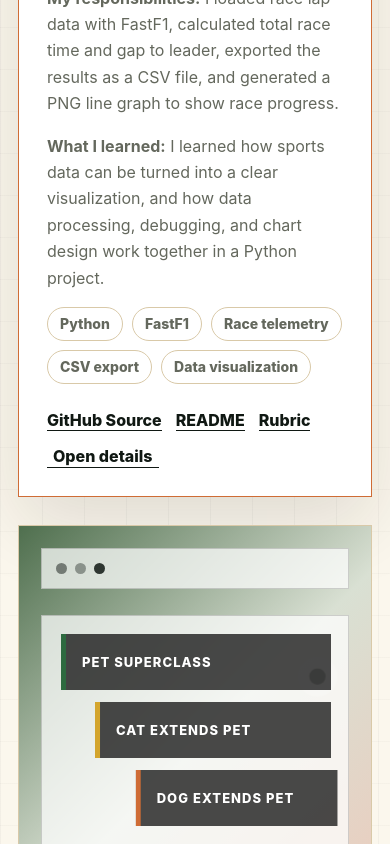
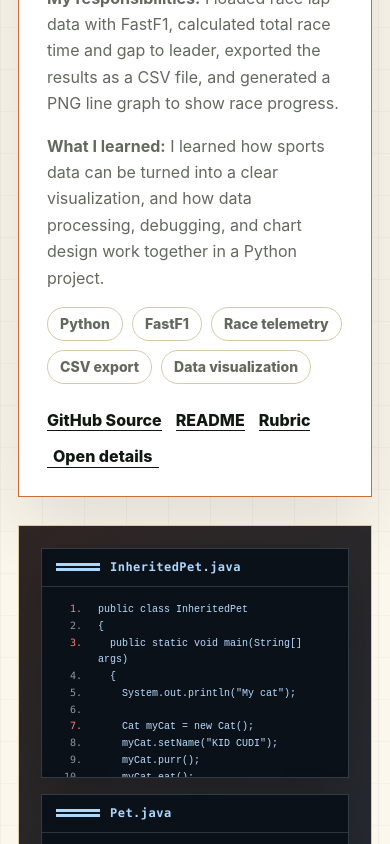
Before and after one commit to ShauryaMishra-Lab/CSA-Portofolio, a React (Vite) app: page / in a window 390 px wide. Shown: the part 8499-9343 px from the top of the page. Built offline with nearby package versions, Linux system fonts and the light colour scheme.

Commit message:
Add Java inheritance code visuals

```diff
--- a/src/App.jsx
+++ b/src/App.jsx
@@ -245,6 +245,82 @@ const f1CodeShots = [
       'print(f"Saved chart to {png_file}")',
       "",
       "print(\"Done! check the 'Max Verstappen' folder.\")"
+    ]
+  }
+];
+
+const javaCodeShots = [
+  {
+    label: "InheritedPet.java",
+    start: 1,
+    lines: [
+      "public class InheritedPet",
+      "{",
+      "  public static void main(String[] args)",
+      "  {",
+      '    System.out.println("My cat");',
+      "",
+      "    Cat myCat = new Cat();",
+      '    myCat.setName("KID CUDI");',
+      "    myCat.purr();",
+      "    myCat.eat();",
+      "    myCat.play();",
+      "    myCat.sleep();",
+      "",
+      '    System.out.println("My dog");',
+      "",
+      "    Dog myDog = new Dog();",
+      '    myDog.setName("DRAKE");',
+      "    myDog.walk();",
+      "    myDog.eat();",
+      "    myDog.play();",
+      "    myDog.sleep();",
+      "  }",
+      "}"
+    ]
+  },
+  {
+    label: "Pet.java",
+    start: 1,
+    lines: [
+      "public class Pet",
+      "{",
+      "  private String name;",
+      "  private int energy;",
+      "  private int happy;",
+      "",
+      "  public void setName(String name)",
+      "  {",
+      "    this.name = name;",
+      '    System.out.println("My name is " + name);',
+      "  }",
+      "",
+      "  public String getName()",
+      "  {",
+      "    return name;",
+      "  }",
+      "",
+      "  public void eat()",
+      "  {",
+      "    energy += 10;",
+      "    happy += 5;",
+      '    System.out.println("FOODTIME!");',
+      "  }",
+      "",
+      "  public void sleep()",
+      "  {",
+      "    energy += 5;",
+      "    happy -= 2;",
+      '    System.out.println("zzzz");',
+      "  }",
+      "",
+      "  public void play()",
+      "  {",
+      "    energy -= 5;",
+      "    happy += 5;",
+      '    System.out.println("playing time!");',
+      "  }",
+      "}"
     ]
   }
 ];
@@ -796,23 +872,7 @@ function ProjectVisual({ index, alt, type }) {
       {type === "race" ? (
         <F1CodeGallery />
       ) : (
-        <>
-          <div className="browser-bar">
-            <span />
-            <span />
-            <span />
-          </div>
-          <div className="java-class-stack">
-            <span>Pet superclass</span>
-            <span>Cat extends Pet</span>
-            <span>Dog extends Pet</span>
-          </div>
-          <div className="visual-code">
-            <span />
-            <span />
-            <span />
-          </div>
-        </>
+        <JavaCodeGallery />
       )}
     </div>
   );
@@ -823,6 +883,28 @@ function F1CodeGallery() {
     <div className="f1-code-gallery">
       {f1CodeShots.map((shot) => (
         <figure className="f1-code-shot" key={shot.label}>
+          <figcaption>
+            <span />
+            <strong>{shot.label}</strong>
+          </figcaption>
+          <ol start={shot.start}>
+            {shot.lines.map((line, lineIndex) => (
+              <li key={`${shot.label}-${lineIndex}`}>
+                <code>{line || " "}</code>
+              </li>
+            ))}
+          </ol>
+        </figure>
+      ))}
+    </div>
+  );
+}
+
+function JavaCodeGallery() {
+  return (
+    <div className="java-code-gallery">
+      {javaCodeShots.map((shot) => (
+        <figure className="java-code-shot" key={shot.label}>
           <figcaption>
             <span />
             <strong>{shot.label}</strong>
--- a/src/styles.css
+++ b/src/styles.css
@@ -1172,7 +1172,9 @@ dd {
 }
 
 .visual-2 {
-  background: linear-gradient(135deg, var(--sage), #d9e0d3 48%, #f0c7b8);
+  background:
+    linear-gradient(135deg, rgba(207, 108, 53, 0.16), rgba(184, 216, 232, 0.1)),
+    #111820;
 }
 
 .browser-bar,
@@ -1207,14 +1209,16 @@ dd {
   animation-delay: -1.2s;
 }
 
-.f1-code-gallery {
+.f1-code-gallery,
+.java-code-gallery {
   position: relative;
   z-index: 2;
   display: grid;
   gap: 16px;
 }
 
-.f1-code-shot {
+.f1-code-shot,
+.java-code-shot {
   margin: 0;
   overflow: hidden;
   border: 1px solid rgba(184, 216, 232, 0.22);
@@ -1226,7 +1230,16 @@ dd {
   transform: translateX(28px);
 }
 
-.f1-code-shot figcaption {
+.java-code-shot:nth-child(1) {
+  transform: translateX(24px);
+}
+
+.java-code-shot:nth-child(2) {
+  transform: translateX(-12px);
+}
+
+.f1-code-shot figcaption,
+.java-code-shot figcaption {
   display: flex;
   min-height: 38px;
   align-items: center;
@@ -1240,13 +1253,15 @@ dd {
   letter-spacing: 0.04em;
 }
 
-.f1-code-shot figcaption span {
+.f1-code-shot figcaption span,
+.java-code-shot figcaption span {
   width: 44px;
   height: 8px;
   border-block: 3px solid #abd7ff;
 }
 
-.f1-code-shot ol {
+.f1-code-shot ol,
+.java-code-shot ol {
   max-height: 230px;
   margin: 0;
   overflow: hidden;
@@ -1257,11 +1272,21 @@ dd {
   line-height: 1.58;
 }
 
-.f1-code-shot li {
+.java-code-shot:nth-child(1) ol {
+  max-height: 315px;
+}
+
+.java-code-shot:nth-child(2) ol {
+  max-height: 385px;
+}
+
+.f1-code-shot li,
+.java-code-shot li {
   padding-left: 10px;
 }
 
-.f1-code-shot code {
+.f1-code-shot code,
+.java-code-shot code {
   color: #b8dcff;
   white-space: pre-wrap;
 }
@@ -1283,7 +1308,14 @@ dd {
 .f1-code-shot:nth-child(2) li:nth-child(20),
 .f1-code-shot:nth-child(2) li:nth-child(21),
 .f1-code-shot:nth-child(2) li:nth-child(22),
-.f1-code-shot:nth-child(2) li:nth-child(23) {
+.f1-code-shot:nth-child(2) li:nth-child(23),
+.java-code-shot li:nth-child(1),
+.java-code-shot li:nth-child(3),
+.java-code-shot li:nth-child(7),
+.java-code-shot li:nth-child(13),
+.java-code-shot li:nth-child(18),
+.java-code-shot li:nth-child(25),
+.java-code-shot li:nth-child(32) {
   color: #ff8178;
 }
 
@@ -1920,6 +1952,11 @@ footer {
   .f1-code-shot:nth-child(2) {
     transform: translateX(14px);
   }
+
+  .java-code-shot:nth-child(1),
+  .java-code-shot:nth-child(2) {
+    transform: translateX(14px);
+  }
 }
 
 @media (max-width: 560px) {
@@ -1942,11 +1979,16 @@ footer {
     min-height: 330px;
   }
 
-  .f1-code-shot:nth-child(2) {
+  .f1-code-shot:nth-child(2),
+  .java-code-shot:nth-child(1),
+  .java-code-shot:nth-child(2) {
     transform: none;
   }
 
-  .f1-code-shot ol {
+  .f1-code-shot ol,
+  .java-code-shot ol,
+  .java-code-shot:nth-child(1) ol,
+  .java-code-shot:nth-child(2) ol {
     max-height: 190px;
     padding-left: 46px;
     font-size: 10px;
```
